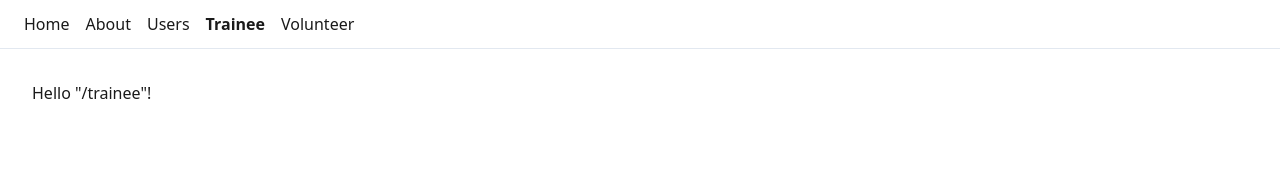
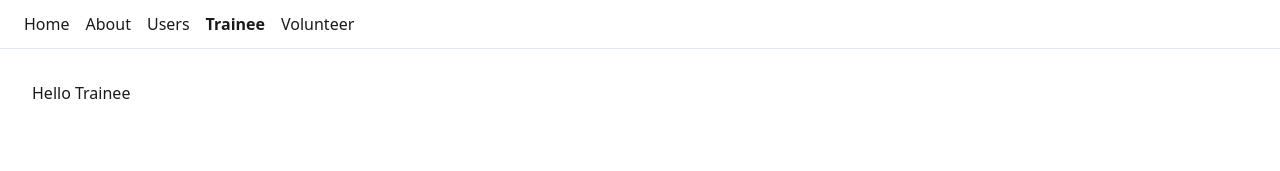
Before and after one commit to theangelskies/Pair-Scheduling, a React (Vite) app in the folder frontend/: page /trainee in a window 1280 px wide. Shown: the top 171 px of the page. Built offline with nearby package versions, Linux system fonts and the light colour scheme.

Commit message:
fix: update trainee route greeting for consistency

```diff
--- a/frontend/src/routes/trainee.tsx
+++ b/frontend/src/routes/trainee.tsx
@@ -5,5 +5,5 @@ export const Route = createFileRoute('/trainee')({
 })
 
 function RouteComponent() {
-  return <div>Hello "/trainee"!</div>
+  return <div>Hello Trainee</div>
 }
```
